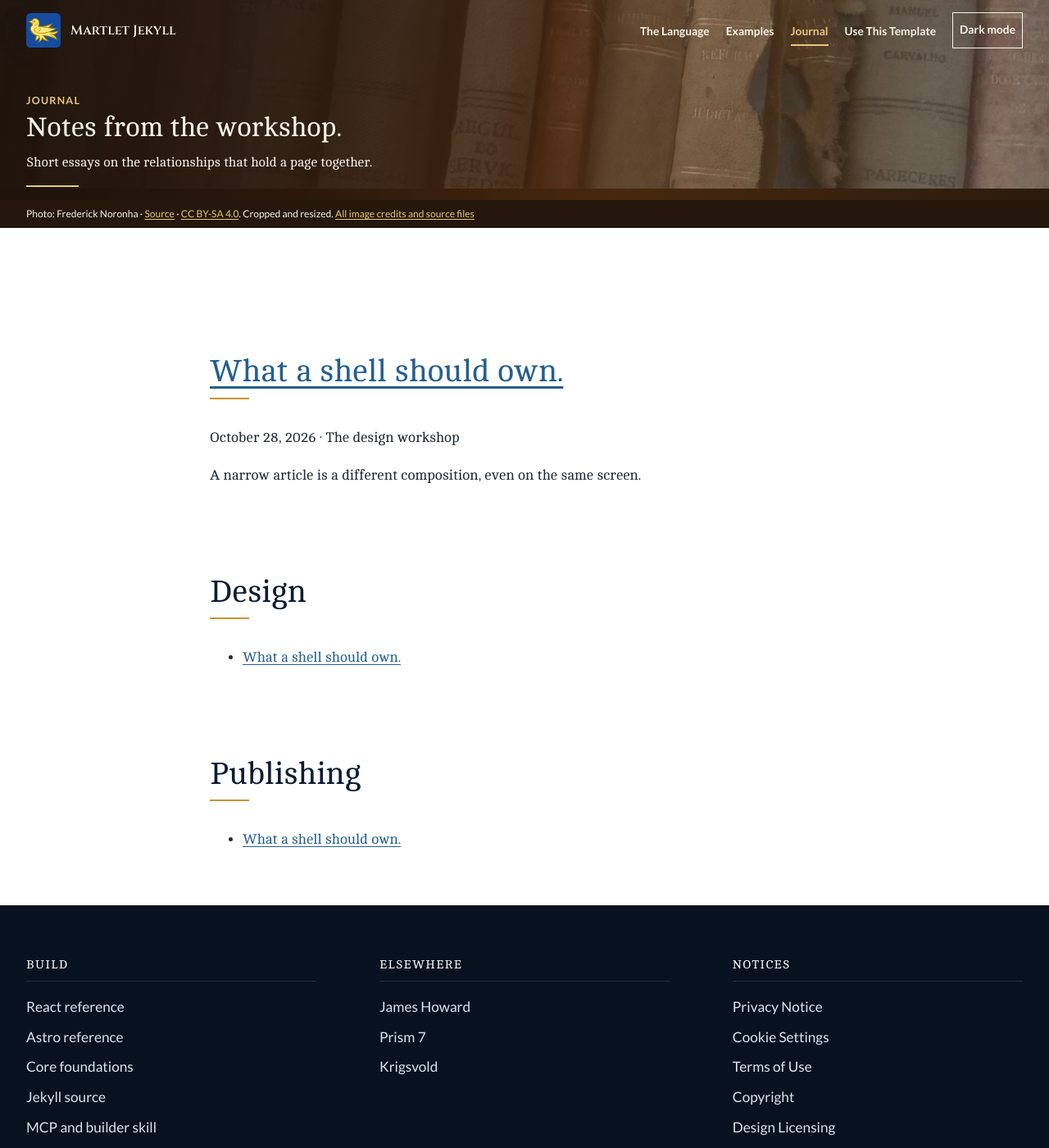
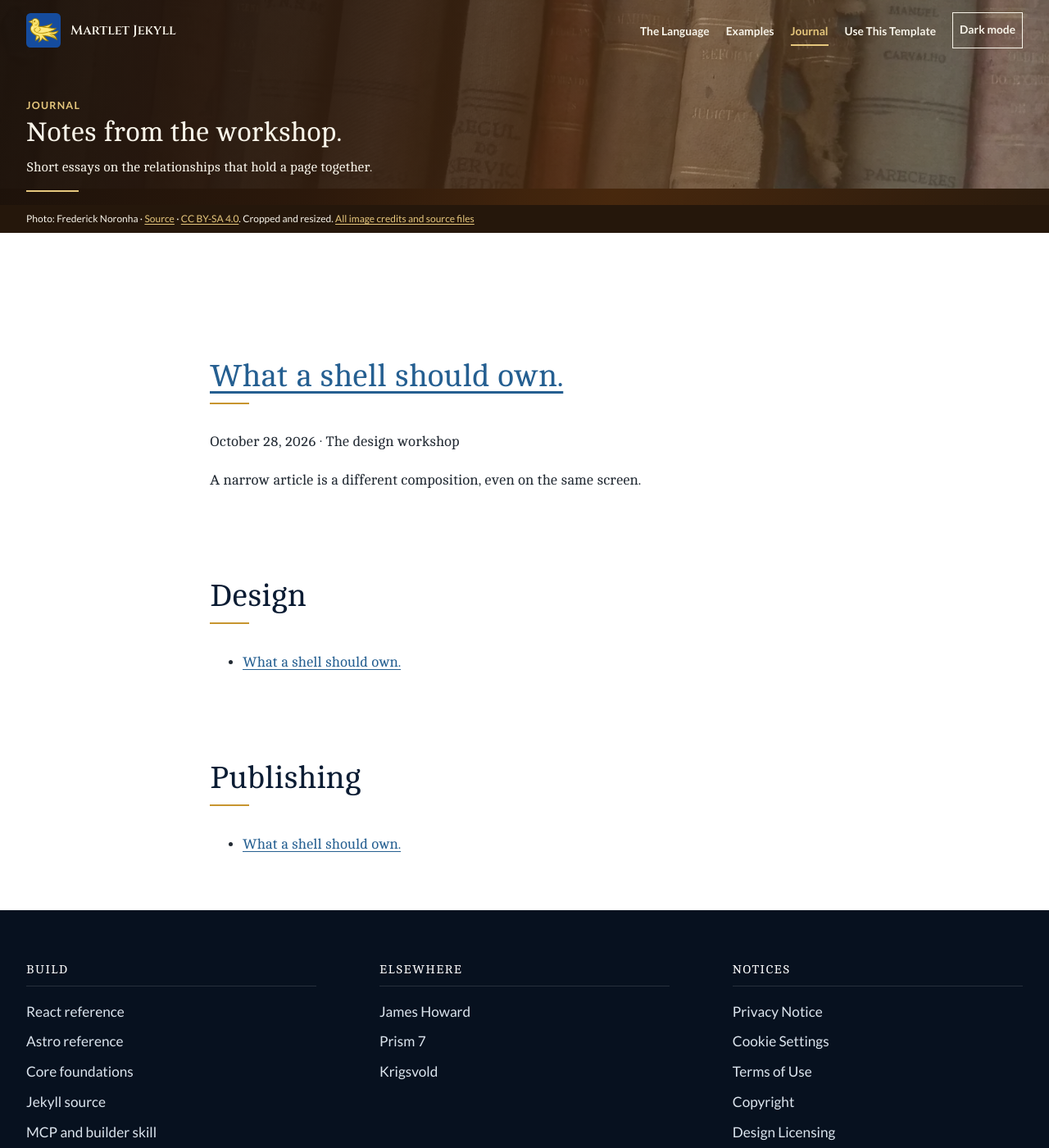
Before and after one commit to martletdesign/jekyll, a Jekyll site: the page built from journal.html, in a window 1280 px wide and 1400 px high. Shown: the whole window at 82% size. Built offline with Jekyll 4.4.1, drawn with Linux system fonts in a browser that asks for light colours.

Commit message:
Keep short Martlet section hero at or above documented 250px minimum

```diff
--- a/assets/css/jekyll.css
+++ b/assets/css/jekyll.css
@@ -335,3 +335,11 @@ html[data-appearance] body.martlet:not(.has-panoramic-hero) .site-header:not(.is
   border-bottom-color:transparent;
   box-shadow:none;
 }
+
+/* The short desktop hero must still meet the documented 250px reading frame
+   after removing the artificial navigation-height spacer. */
+@media (min-width:1024px) and (min-aspect-ratio:4/5) {
+  body.martlet.has-panoramic-hero .page-intro--section {
+    min-height:250px;
+  }
+}
```
